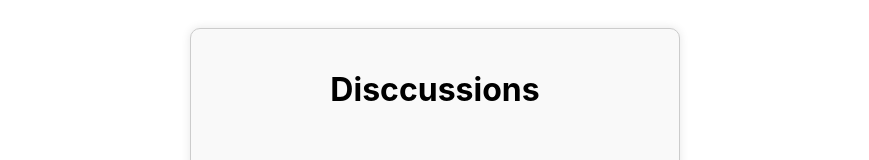
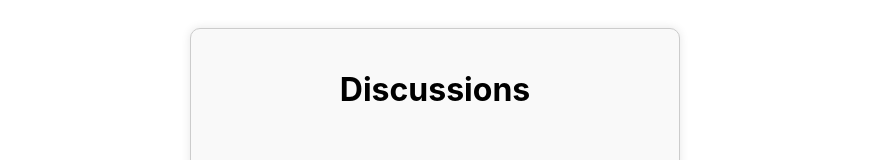
Before and after one commit to tahhh2234/CPEnotebook, a React (Create React App) app in the folder cpe-notebook/: page / in a window 1280 px wide. Shown: the part 846-1006 px from the top of the page, without its empty margins (205-1074 px from the left). Built offline with nearby package versions, Linux system fonts and the light colour scheme.

Commit message:
correct discussion

```diff
--- a/cpe-notebook/src/components/Comments/CommentSection.js
+++ b/cpe-notebook/src/components/Comments/CommentSection.js
@@ -74,7 +74,7 @@ function CommentSection() {
 
   return (
     <div className="comment-section">
-      <h1>Disccussions</h1>
+      <h1>Discussions</h1>
       <CommentDisplay
         comments={comments}
         handleReply={handleReply}
```
